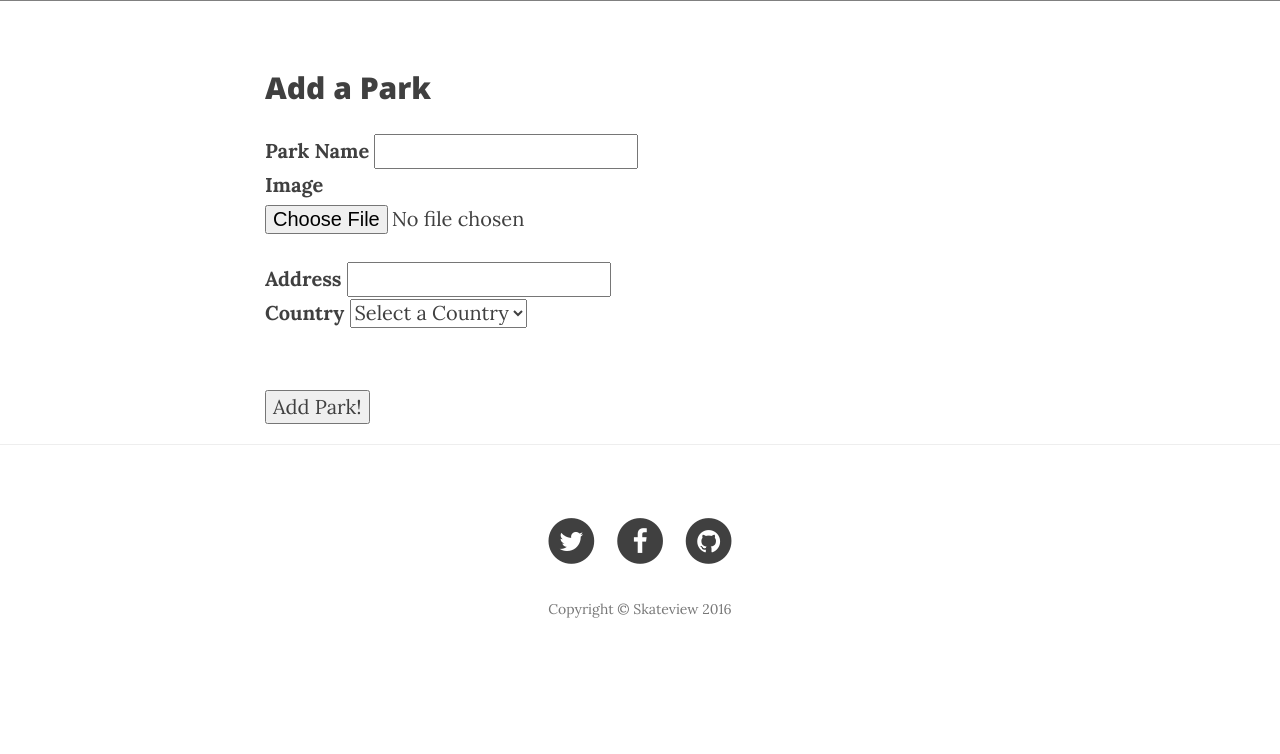
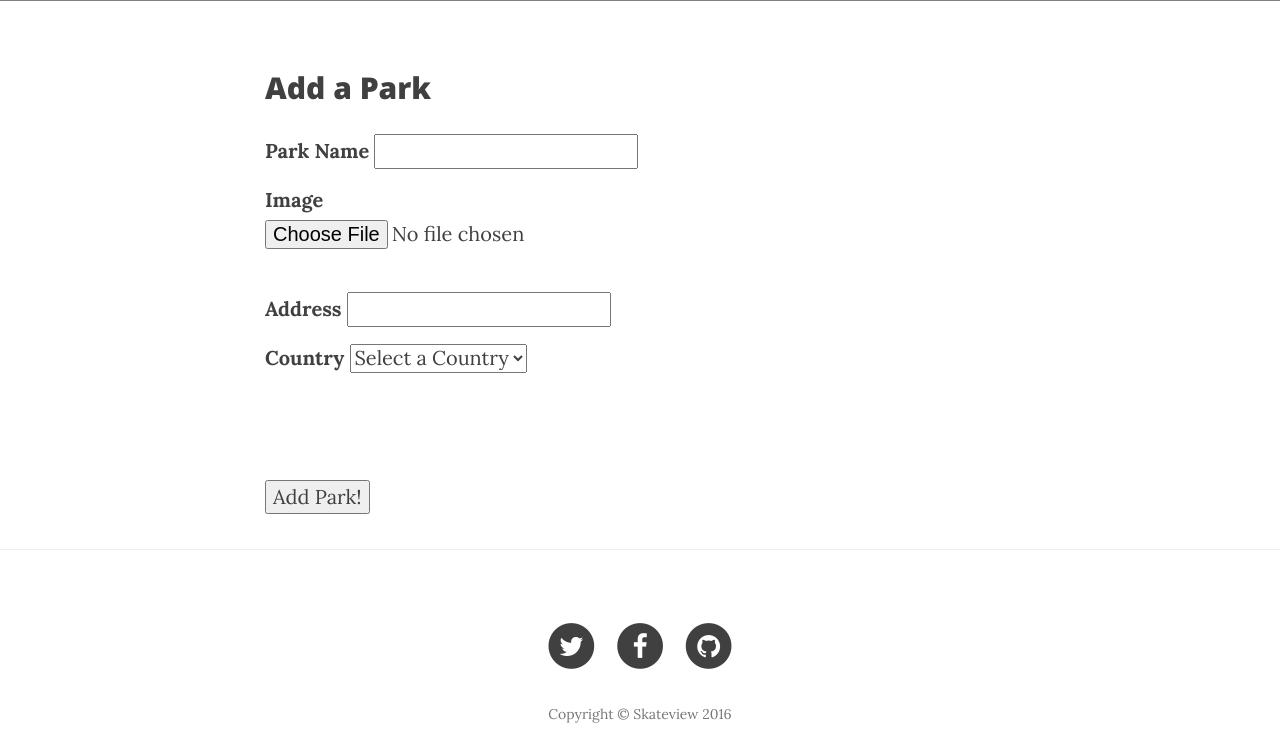
Before and after one commit to nickJones67/goofyFoot, a PHP site: page /group3/add_park.php in a window 1280 px wide. Shown: the part 447-1201 px from the top of the page. Before the commit the page ends 1065 px from the top, so only its background shows below. Run offline with PHP 8.4, Linux system fonts and the light colour scheme; the visitor is signed in with stand-in values (Sample User, id 1); data that the repository does not hold is empty; some libraries are stand-ins or nearby versions.

Commit message:
Cleaned up the forms and integrated bootstrap

```diff
--- a/add_park.php
+++ b/add_park.php
@@ -126,17 +126,20 @@
 
 
 				<!-- Form to add a park -->
-				<form action="<?php echo $page["file_name"]; ?>" enctype="multipart/form-data" method="post">
-
+				<form role="form" action="<?php echo $page["file_name"]; ?>" enctype="multipart/form-data" method="post">
+					<div class="form-group">
 						<label>Park Name</label>
 							<input type="text" name="name" value="" required/><br />
-
+					</div>
+					<div class="form-group">
 						<label>Image</label>
 							<input type="file" name="file_upload" /><br />
-
+					</div>
+					<div class="form-group">
 						<label>Address</label>
 							<input text="text" name="address" value="" required/><br />
-
+					</div>
+					<div class="form-group">
 						<label>Country</label>
 							<select id="country" name="country">
 								<option value="default" selected>Select a Country</option>
@@ -147,17 +150,20 @@
 								}
 								?>
 							</select><br />
-
+					</div>
+					<div class="form-group">
 						<label class="state">State/Province</label>
 							<select id="state" class="state" name="state">
 							</select><br />
-
+					</div>
+					<div class="form-group">
 						<label class="city">City</label>
 							<select id="city" class="city" name="city">
 							</select><br />
-
+					</div>
+					<div class="form-group">
 						<input type="submit" value="Add Park!" name="submit" />
-
+					</div>
 				</form>
 			</div>
 		</div>
```
Also changed, not shown: create_new_user.php (+15 -1 lines), user_login.php (+10 -4 lines). Lines whose indentation alone changed are shown as unchanged.
